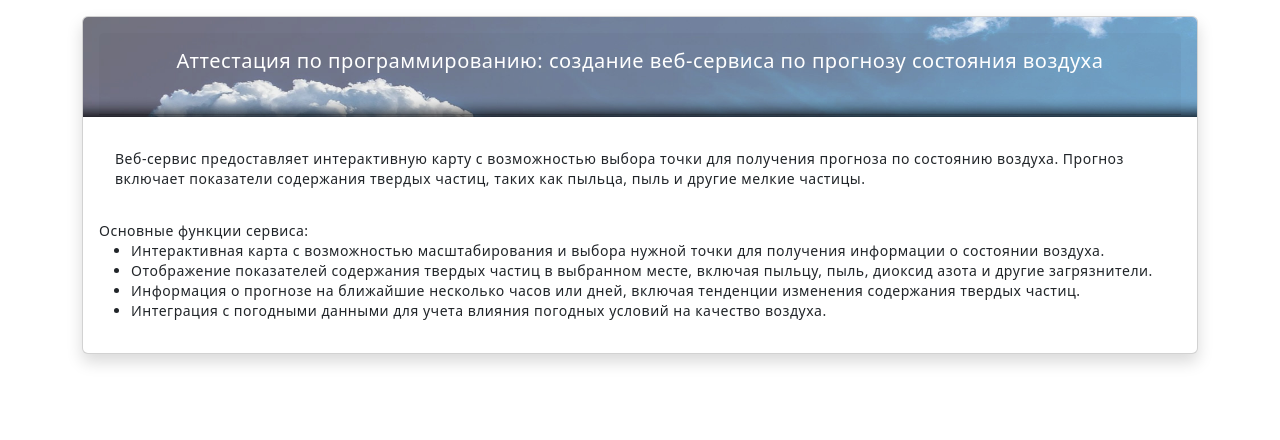
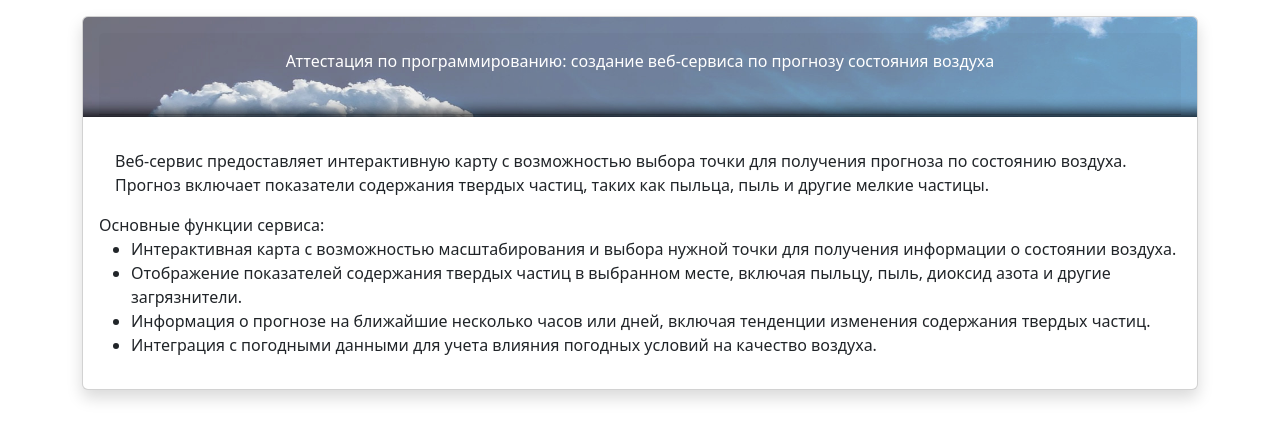
Before and after one commit to mrhumster/events-world-app, a React (Create React App) app in the folder frontend/: page /about in a window 1280 px wide. Shown: the top 440 px of the page. Built offline with nearby package versions, Linux system fonts and the light colour scheme.

Commit message:
make handle error for user action

```diff
--- a/frontend/src/components/form/Form.tsx
+++ b/frontend/src/components/form/Form.tsx
@@ -29,6 +29,18 @@ export const HomeForm = (props: FormProps) => {
 
     const userActions = useUserActions();
 
+    const handleError = (err:any) => {
+        if (err.response.status === 401) {
+            toast.setToastMessage(err.response.data.detail)
+        } else if (err.response.status === 502) {
+            toast.setToastMessage('Похоже произошла ошибка. Свяжитесь с администратором')
+        }
+        toast.setToastTitle('Ошибка')
+        toast.setToastType('danger')
+        toast.setShowToast(true)
+        return false
+    }
+
     const handleSubmit = (event:  React.FormEvent) => {
         event.preventDefault()
         if (type === FormType.login) {
@@ -40,12 +52,7 @@ export const HomeForm = (props: FormProps) => {
                 };
                 userActions.login(data).catch((err) => {
                     if (err.message) {
-                        if (err.response.status === 401) {
-                            toast.setToastTitle('Ошибка')
-                            toast.setToastMessage(err.response.data.detail)
-                            toast.setToastType('danger')
-                            toast.setShowToast(true)
-                        }
+                        handleError(err)
                     }
                 });
 
@@ -60,11 +67,7 @@ export const HomeForm = (props: FormProps) => {
                 };
                 userActions.register(data).catch((err) => {
                     if (err.message) {
-                        console.error(err)
-                        toast.setToastTitle('Ошибка')
-                        toast.setToastMessage(err.response.data.detail.error)
-                        toast.setToastType('danger')
-                        toast.setShowToast(true)
+                        handleError(err)
                     }
                 });
             }
--- a/frontend/src/pages/about/About.tsx
+++ b/frontend/src/pages/about/About.tsx
@@ -15,19 +15,19 @@ export const About = () => {
                     <Card.Img variant="top" height={'100px'} src={image} />
                     <Card.ImgOverlay>
                         <Card.Header className="p-0 text-center" style={{'height': '82px'}}>
-                            <Card.Text className="fw-light pt-3 mb-2" style={{'color': '#fff'}}><h5>Аттестация по программированию: создание веб-сервиса по прогнозу состояния воздуха</h5></Card.Text>
+                            <div className="fw-light pt-3 mb-2" style={{'color': '#fff'}}>Аттестация по программированию: создание веб-сервиса по прогнозу состояния воздуха</div>
                         </Card.Header>
                     </Card.ImgOverlay>
                     <Card.Body className="text-left">
-                        <Card.Text className='p-3'>Веб-сервис предоставляет интерактивную карту с возможностью выбора точки для получения прогноза по состоянию воздуха. Прогноз включает показатели содержания твердых частиц, таких как пыльца, пыль и другие мелкие частицы.</Card.Text>
-                        <Card.Text>Основные функции сервиса:
+                        <div className='p-3'>Веб-сервис предоставляет интерактивную карту с возможностью выбора точки для получения прогноза по состоянию воздуха. Прогноз включает показатели содержания твердых частиц, таких как пыльца, пыль и другие мелкие частицы.</div>
+                        <div className="card-text">Основные функции сервиса:</div>
                         <ul>
                             <li>Интерактивная карта с возможностью масштабирования и выбора нужной точки для получения информации о состоянии воздуха.</li>
                             <li>Отображение показателей содержания твердых частиц в выбранном месте, включая пыльцу, пыль, диоксид азота и другие загрязнители.</li>
                             <li>Информация о прогнозе на ближайшие несколько часов или дней, включая тенденции изменения содержания твердых частиц.</li>
                             <li>Интеграция с погодными данными для учета влияния погодных условий на качество воздуха.</li>
                         </ul>
-                        </Card.Text>
+
                     </Card.Body>
 
                 </Card>
```
